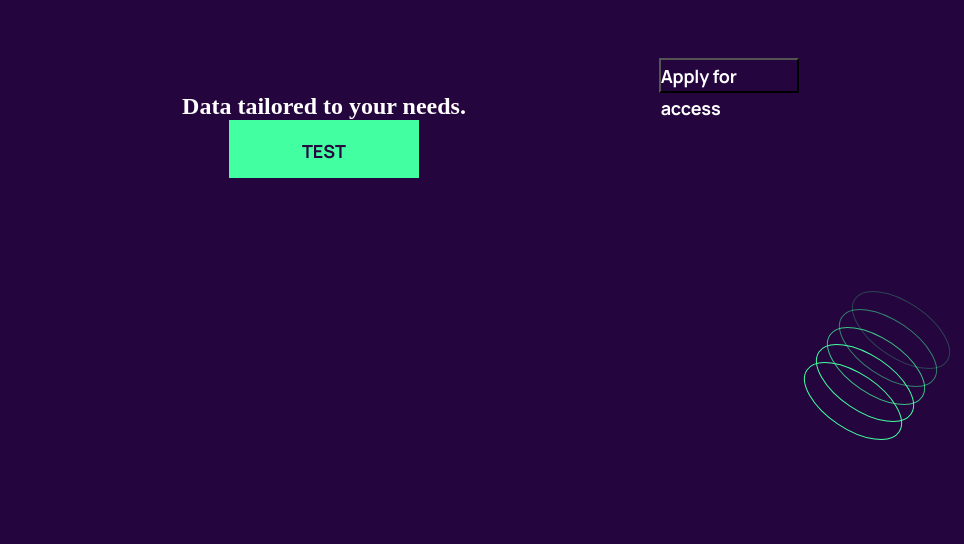
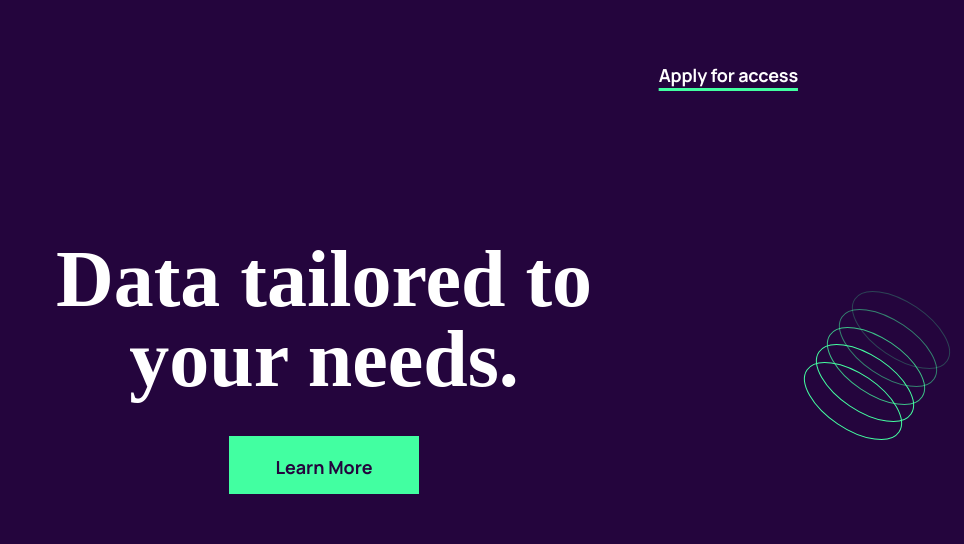
Before and after one commit to CalderonVasquez/Workit_page, a plain HTML site: page index.html in a window 1280 px wide. Shown: the top 544 px of the page, 316-1280 px from the left. Drawn offline with Linux system fonts and the light colour scheme.

Commit message:
add hero styles

```diff
--- a/_header.scss
+++ b/_header.scss
@@ -1,6 +1,5 @@
 .bg-img {
     background-image: url("./images/bg-pattern-1.svg"), url("./images/bg-pattern-2.svg");
     background-repeat: no-repeat;
-    background-position: left center, right center;
-    padding: 0;
+    background-position: left, right center;
 }
--- a/index.html
+++ b/index.html
@@ -25,8 +25,8 @@
     <button type="button" class="secondary-btn">Apply for access</button>
   </div>
   <section class="workit-hero">
-    <h1 class="workit-hero-title">Data tailored to your needs.</h1>
-    <button type="button" class="primary-btn">TEST</button>
+    <h1 class="workit-hero-title">Data tailored to<br> your needs.</h1>
+    <button type="button" class="primary-btn hero-btn">Learn More</button>
   </section>
 </header>
 <!-- header section ends here -->
--- a/styles.scss
+++ b/styles.scss
@@ -48,6 +48,11 @@ $header-bg: $secondary-color;
 }
 .workit-hero-title{
     color: $color-white;
+    font-size: $heading-l-size;
+    line-height: $heading-l-line-height;
+    text-align: center;
+    padding-top: 146px;
+    padding-bottom: 37px;
 }
 // header section ends here
 
@@ -70,6 +75,9 @@ $header-bg: $secondary-color;
         color: $primary-color; // Change the font color to $primary-color on hover
     }
 }
+// .hero-btn {
+//     padding-top: 37px;
+// }
 @mixin secondary-btn($color: $color-white, $bg-color: $secondary-color, $border-bottom-color: $primary-color) {
     background-color: $bg-color;
     color: $color;
@@ -82,6 +90,12 @@ $header-bg: $secondary-color;
     width: 140px;
     height: 35px;
     letter-spacing: -0.18px;
+    border: none;
+    text-decoration: underline;
+    text-decoration-color: $border-bottom-color;
+    text-decoration-thickness: 3px;
+    text-underline-offset: 6px;;
+
 
     &:hover {
         color: $primary-color; // Change the font color to $primary-color on hover
```
Also changed, not shown: styles.css, 2 other files.
